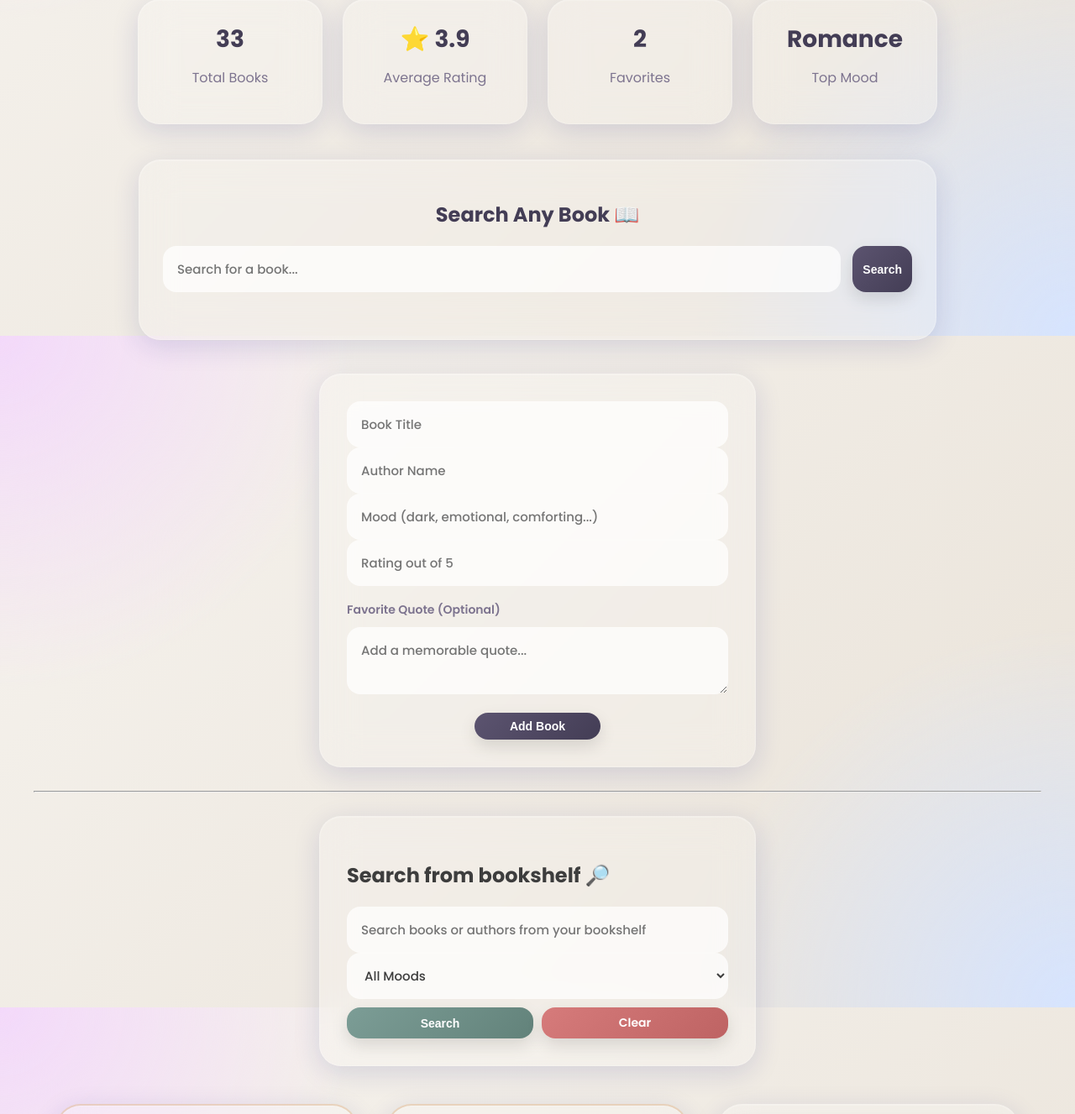
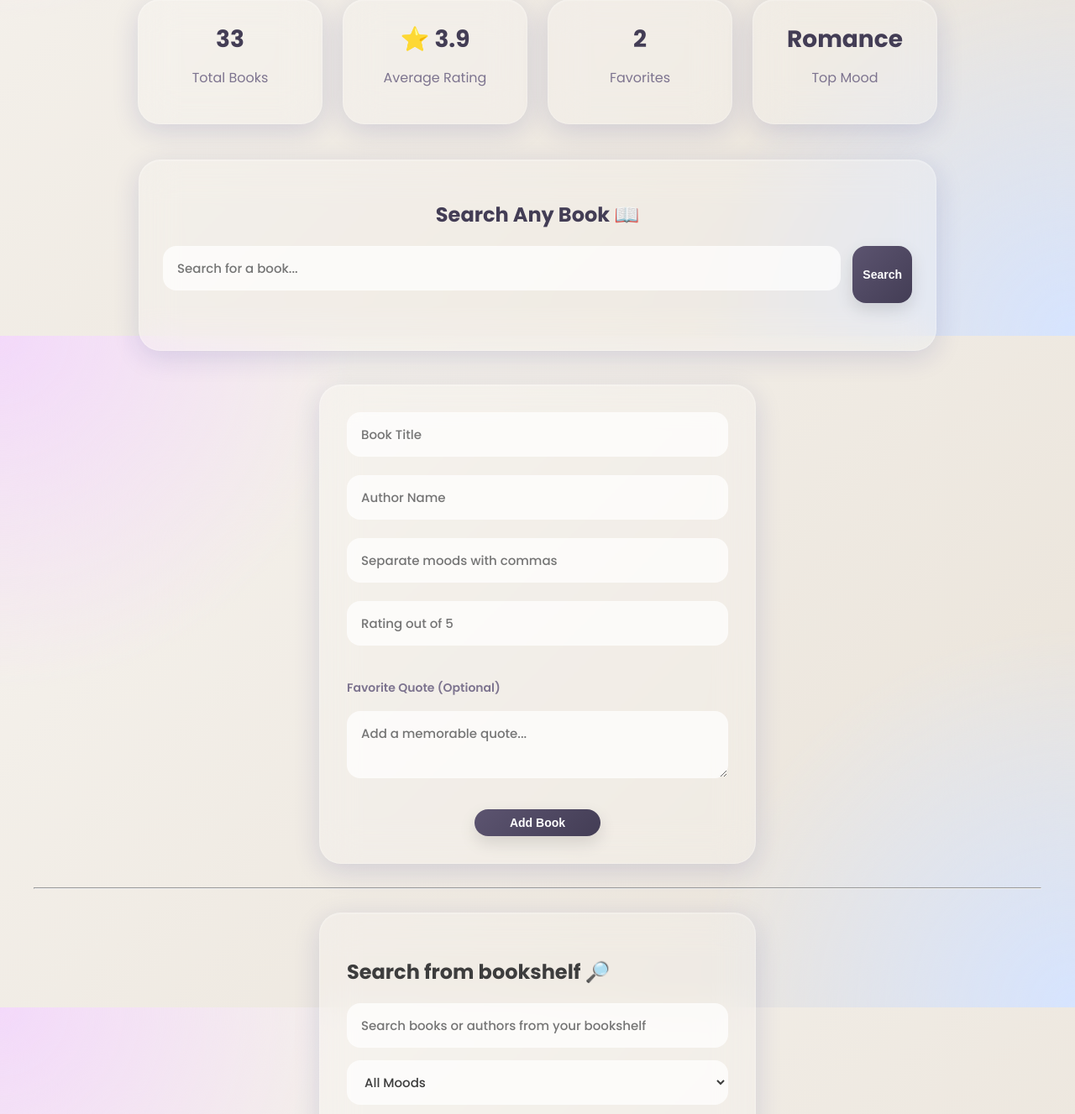
Before and after one commit to sharmakarishma1210-cmyk/book-mood-journal, a Flask app: page / in a window 1280 px wide. Shown: the part 400-1727 px from the top of the page at 84% size. Run offline with Flask 3, Linux system fonts and the light colour scheme; a user stored in the database is signed in; data comes from the database, SQL or seed files in the repository; both versions use the stored data as it was after the commit.

Commit message:
added fevicon , fixed some spacing issues.

```diff
--- a/static/style.css
+++ b/static/style.css
@@ -364,19 +364,30 @@ label {
    FORMS
 ========================= */
 
+.main-form {
+  display: flex;
+  flex-direction: column;
+  gap: 7px;
+}
+
 form {
   width: 100%;
   max-width: 520px;
   margin: 28px auto;
   padding: 32px;
+  display: flex;
+  flex-direction: column;
+  /* gap: 18px; */
 }
 
 input,
 select,
 textarea {
   width: 100%;
-  margin-top: 16px;
-  padding: 15px 16px;
+  margin-top: 0;
+  padding: 14px 16px;
+  /* padding-bottom: 10px; */
+  margin-bottom: 15px;
   border-radius: 16px;
   border: 1px solid rgba(255, 255, 255, 0.15);
   background: rgba(255, 255, 255, 0.7);
--- a/templates/analytics.html
+++ b/templates/analytics.html
@@ -4,6 +4,11 @@
     <meta charset="UTF-8" />
     <meta name="viewport" content="width=device-width, initial-scale=1.0" />
     <title>Analytics page</title>
+    <link
+      rel="icon"
+      type="image/svg+xml"
+      href="{{ url_for('static', filename='favicon.svg') }}"
+    />
     <link
       rel="stylesheet"
       href="{{ url_for('static',filename ='style.css') }}"
--- a/templates/index.html
+++ b/templates/index.html
@@ -18,6 +18,12 @@
     <link
       rel="stylesheet"
       href="{{ url_for('static', filename='style.css') }}"
+    />
+
+        <link
+      rel="icon"
+      type="image/svg+xml"
+      href="{{ url_for('static', filename='favicon.svg') }}"
     />
   </head>
 
@@ -224,7 +230,7 @@
         <input
           type="text"
           name="mood"
-          placeholder="Mood (dark, emotional, comforting...)"
+          placeholder="Separate moods with commas"
           required
         />
 
@@ -697,6 +703,11 @@ filteredBooks.forEach((book) => {
           console.log(workData.subjects)
 
           const subjects = workData.subjects || [];
+          const moods = subjects.slice(0 ,3).join(" , ");
+          document.querySelector(
+            'input[name="mood"]'
+          ).value = moods;
+
           console.log(subjects)
 
         document.querySelector(
--- a/templates/login.html
+++ b/templates/login.html
@@ -7,6 +7,11 @@
     <link
       rel="stylesheet"
       href="{{ url_for('static', filename = 'style.css')}}"
+    />
+    <link
+      rel="icon"
+      type="image/svg+xml"
+      href="{{ url_for('static', filename='favicon.svg') }}"
     />
   </head>
   <body>
--- a/templates/register.html
+++ b/templates/register.html
@@ -7,6 +7,11 @@
     <link
       rel="stylesheet"
       href="{{ url_for('static' , filename = 'style.css') }}"
+    />
+    <link
+      rel="icon"
+      type="image/svg+xml"
+      href="{{ url_for('static', filename='favicon.svg') }}"
     />
   </head>
   <body>
```
Also changed, not shown: templates/edit.html (+13 -1 lines), instance/books.db, static/favicon.svg (added).
